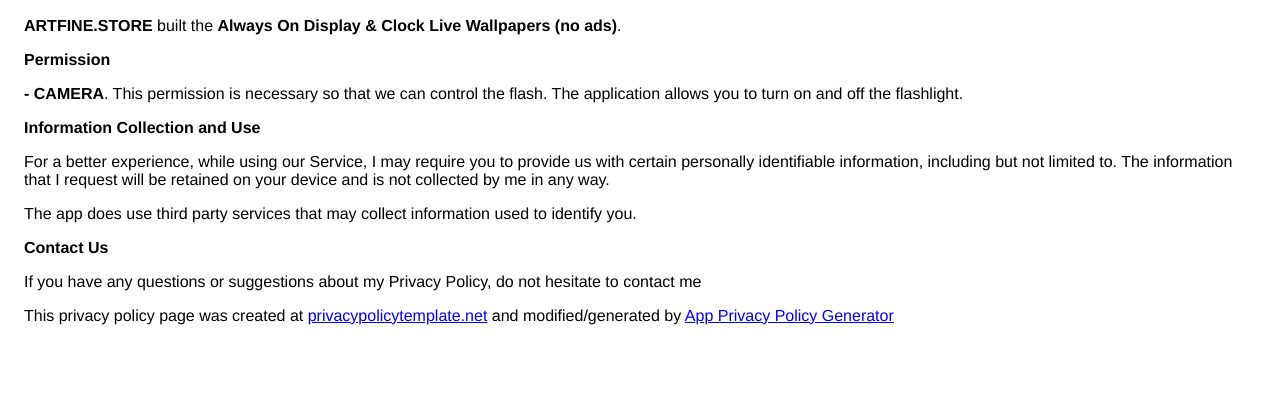
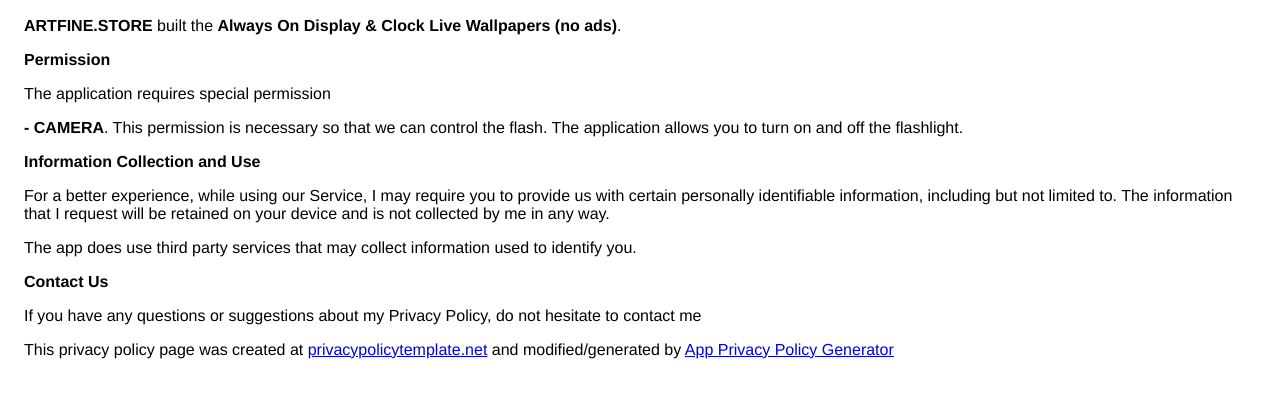
Before and after one commit to artfine/always_on_no_ads, a plain HTML site: page index.html in a window 1280 px wide. Shown: the part 75-472 px from the top of the page. Drawn offline with Linux system fonts and the light colour scheme.

Commit message:
Update index.html

```diff
--- a/index.html
+++ b/index.html
@@ -1,8 +1,9 @@
 <!DOCTYPE html><html> <head> <meta charset="utf-8"> <meta name="viewport" content="width=device-width">
   <title>Privacy Policy</title> <style>body{font-family: "Helvetica Neue", Helvetica, Arial, sans-serif; padding:1em;}</style></head> <body><h2>Privacy Policy</h2> <p> <b>ARTFINE.STORE</b> built the <b>Always On Display  &amp; Clock Live Wallpapers (no ads)</b>.
-             <p>
+   <p>
                   <strong>Permission</strong>
                   </p>
+                  The application requires special permission<p>
                   <p><strong>- CAMERA</strong>. This permission is necessary so that we can control the flash. The application allows you to turn on and off the flashlight.</p>
                   <p><strong>Information Collection and Use</strong></p> <p>For a better experience, while using our Service, I may require you to provide us with certain
                     personally identifiable information, including but not limited to. The information that I request will be retained on your device and is not collected by me in any way.
```
